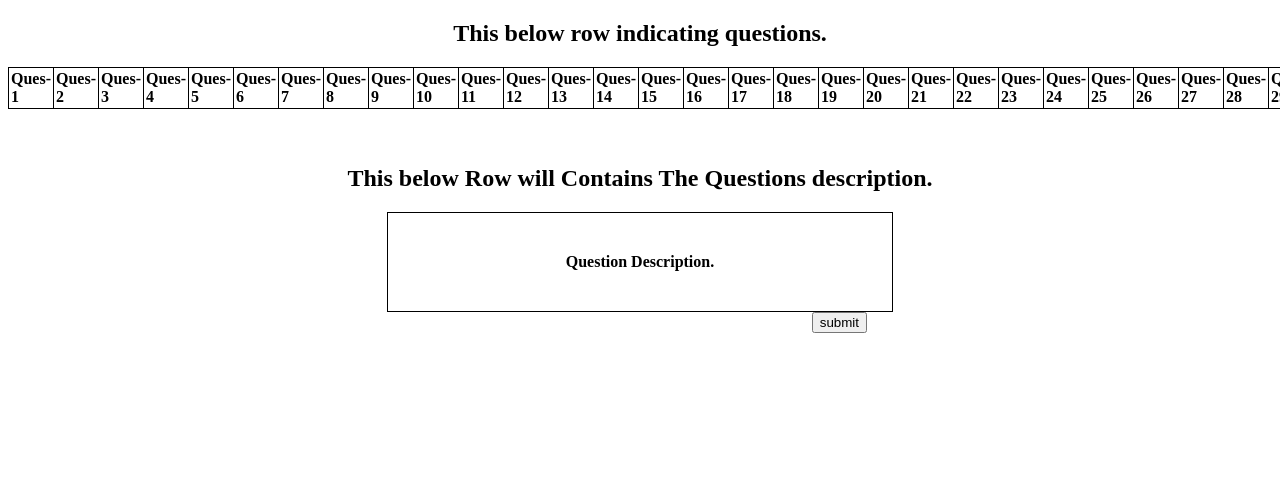
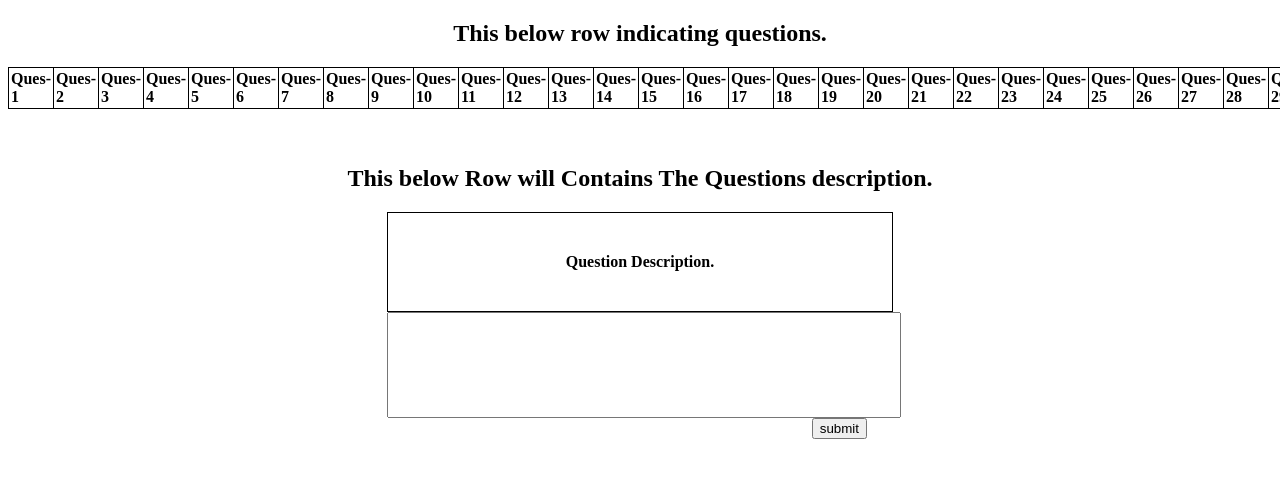
Before and after one commit to JayeshVyas/quiz, a plain HTML site: page index.html in a window 1280 px wide. Shown: the top 478 px of the page. Drawn offline with Linux system fonts and the light colour scheme.

Commit message:
Update index.html

```diff
--- a/index.html
+++ b/index.html
@@ -61,6 +61,9 @@ th, td {
         <th><center>Question Description.</center></th>
     </tr>
 </table>
+
+<input style="height:100px; width:40%;font-size:14pt;margin-left:30%">
+<br>
 <input style="float:right; margin-right:405px;" type="submit" value="submit" name="subscribe" id="mc-embedded-subscribe" class="button">
 </form>
 </body>
```
